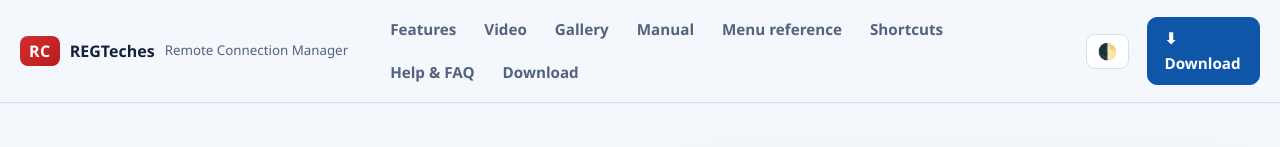
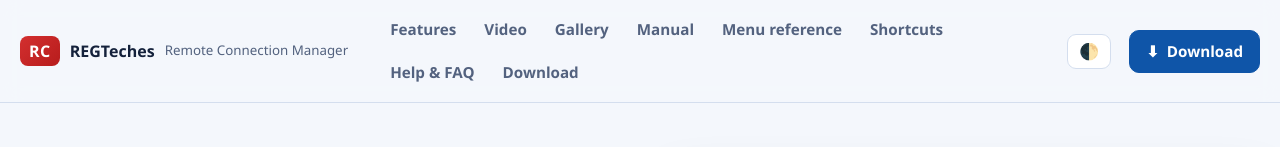
Before and after one commit to ronaldgoodchild/regteches-rc, a plain HTML site: page docs/index.html in a window 1280 px wide. Shown: the top 147 px of the page. Drawn offline with Linux system fonts and the light colour scheme.

Commit message:
Manual page: fit the header and tables on narrow screens (#17)
The Download button was cut off and the page scrolled sideways below about 640 px.

Co-authored-by: Ronald Goodchild <ronaldgoodchild26@gmail.com>
Co-authored-by: Claude Sonnet 5.5 <noreply@anthropic.com>

```diff
--- a/docs/index.html
+++ b/docs/index.html
@@ -122,6 +122,9 @@ footer.foot{border-top:1px solid var(--line);padding:30px 20px 50px;color:var(--
   nav.main.open{display:flex;position:absolute;top:100%;left:0;right:0;background:var(--bg);border-bottom:1px solid var(--line);padding:10px 20px;flex-direction:column;margin:0}
   .twin{grid-template-columns:1fr}
 }
+.bar .btn{white-space:nowrap;flex:none}
+@media (max-width:640px){.bar{gap:8px;padding:10px 12px}.brand small{display:none}.bar .btn{padding:8px 12px}table{display:block;overflow-x:auto}code{overflow-wrap:anywhere}}
+@media (max-width:360px){.bar .btn span{display:none}.brand{font-size:.9rem;gap:6px}}
 @media print{header.top,aside.toc,.hero .videobox,#top{display:none}.manual{display:block}body{background:#fff;color:#000}}
 </style>
 </head>
@@ -143,7 +146,7 @@ footer.foot{border-top:1px solid var(--line);padding:30px 20px 50px;color:var(--
     </nav>
     <span class="spacer"></span>
     <button class="iconbtn" id="themeBtn" title="Light / dark">🌓</button>
-    <a class="btn" href="https://github.com/ronaldgoodchild/regteches-rc/releases/latest">⬇ Download</a>
+    <a class="btn" href="https://github.com/ronaldgoodchild/regteches-rc/releases/latest" aria-label="Download">⬇ <span>Download</span></a>
   </div>
 </header>
 
```
